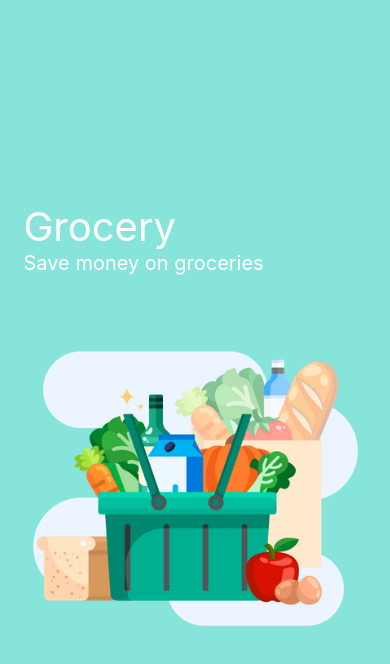
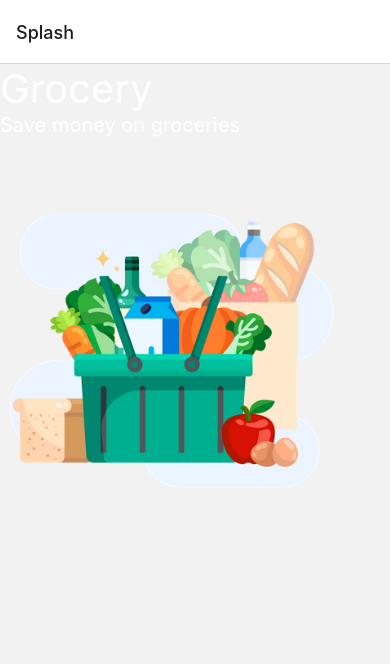
Before and after one commit to aaronchan73/sarap, a React Native app: screen / in a window 390 px wide. Shown: the top 664 px of the page. Built offline with nearby package versions, Linux system fonts and the light colour scheme.

Commit message:
Set up react nav

```diff
--- a/App.js
+++ b/App.js
@@ -1,14 +1,25 @@
 import { StatusBar } from "expo-status-bar";
 import React from "react";
 import { StyleSheet, Text, View } from "react-native";
+import GroceryList from "./components/GroceryList";
 import Splash from "./components/Splash";
+import { NavigationContainer } from '@react-navigation/native';
+import { createNativeStackNavigator } from '@react-navigation/native-stack';
+
+const Stack = createNativeStackNavigator();
 
 export default function App() {
   return (
-    <View style={styles.container}>
-      <Splash />
-      <StatusBar style="auto" />
-    </View>
+    <NavigationContainer>
+      <Stack.Navigator>
+        <Stack.Screen name="Splash" component={Splash} />
+        <Stack.Screen name="GroceryList" component={GroceryList} />
+      </Stack.Navigator>
+    </NavigationContainer>
+    // <View style={styles.container}>
+    //   <Splash />
+    //   <StatusBar style="auto" />
+    // </View>
   );
 }
 
--- a/package.json
+++ b/package.json
@@ -10,6 +10,7 @@
   },
   "dependencies": {
     "@react-navigation/native": "^6.0.11",
+    "@react-navigation/native-stack": "^6.7.0",
     "expo": "~46.0.8",
     "expo-splash-screen": "~0.16.1",
     "expo-status-bar": "~1.4.0",
@@ -17,6 +18,8 @@
     "react-dom": "18.0.0",
     "react-native": "0.69.4",
     "react-native-maps": "^1.2.0",
+    "react-native-safe-area-context": "^4.3.3",
+    "react-native-screens": "^3.16.0",
     "react-native-web": "~0.18.7"
   },
   "devDependencies": {
```
Also changed, not shown: 2 other files (tests, documents, lock files or other folders).
